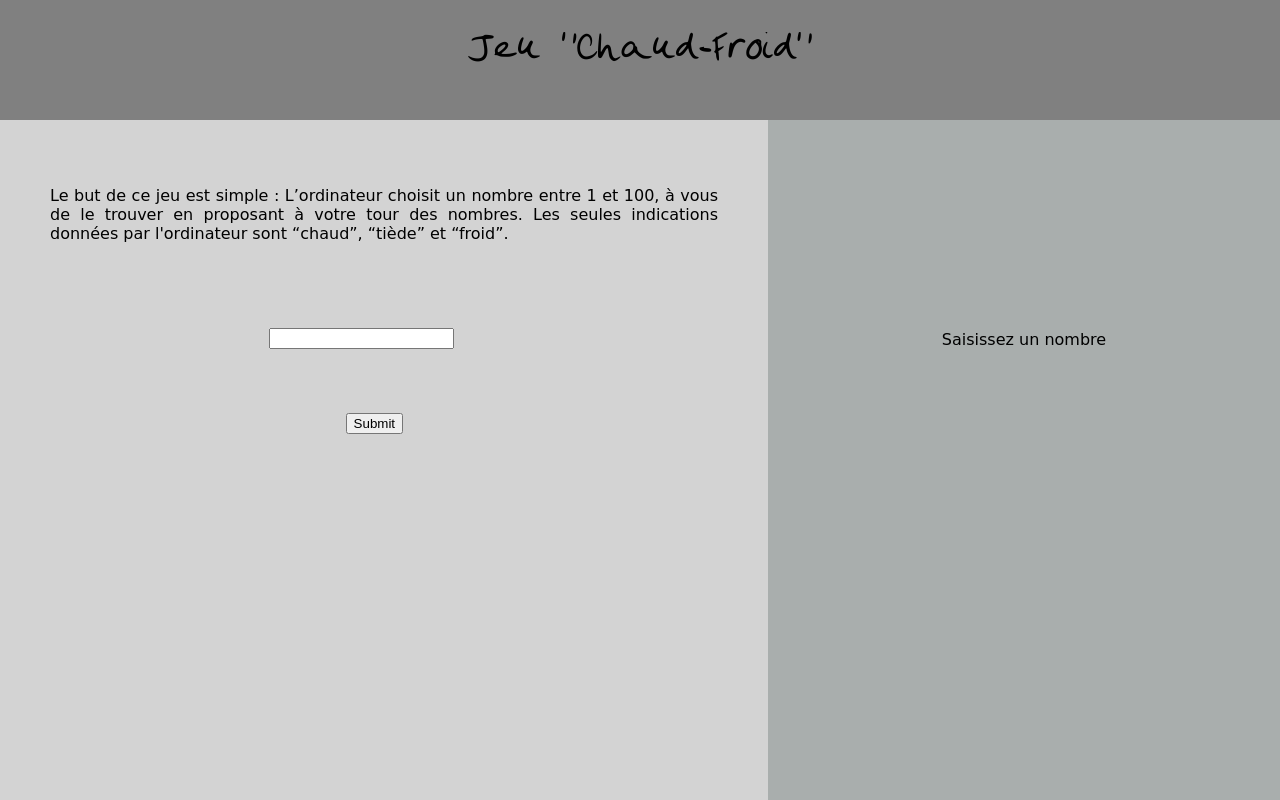
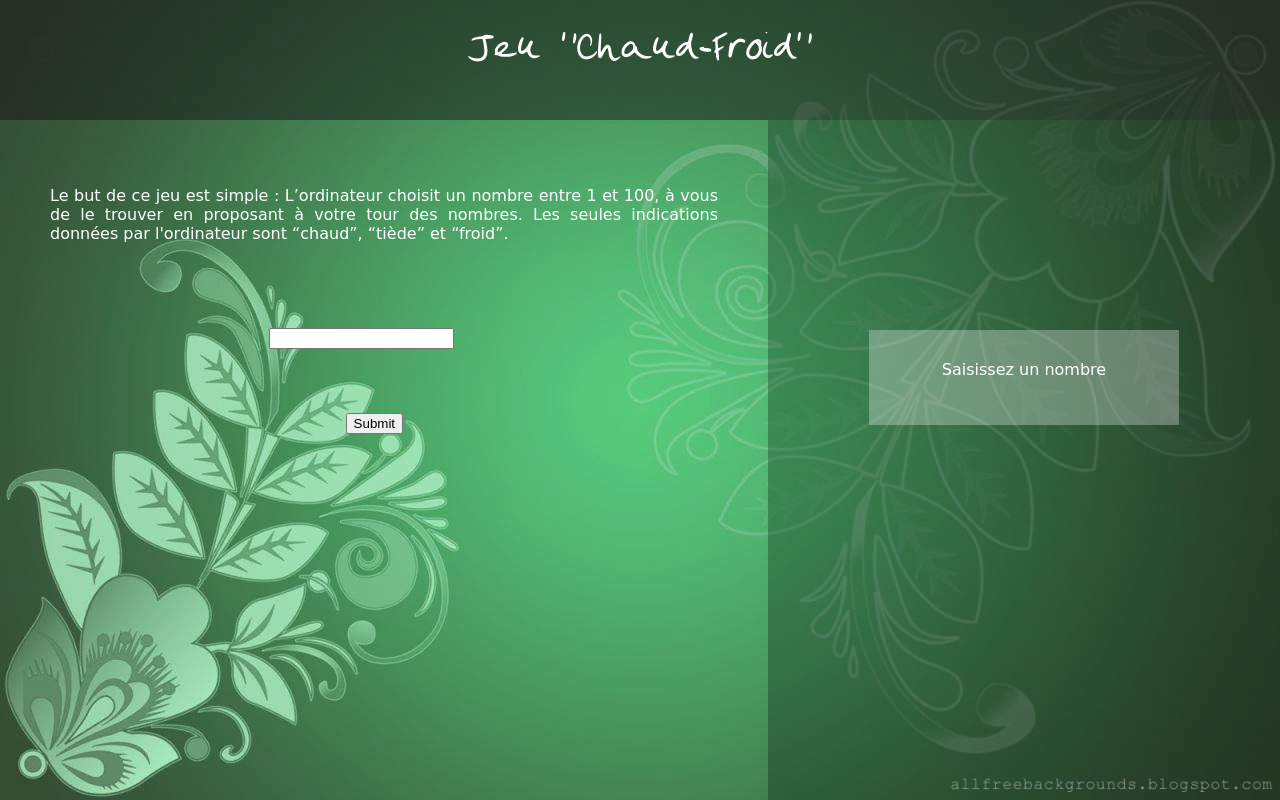
Before and after one commit to Arckangel/Js-HotCold, a plain HTML site: page index.html in a window 1280 px wide. Drawn offline with Linux system fonts and the light colour scheme.

Commit message:
Quatrieme modification

```diff
--- a/css/style.css
+++ b/css/style.css
@@ -4,6 +4,11 @@ body{
   width: 100%;
   height: 100%;
   font-family: cursive;
+  color: white;
+  background-image: url(../image/fond.jpg);
+  background-size: cover;
+  background-attachment: fixed;
+  background-repeat: no-repeat;
 }
 
 @font-face {
@@ -16,7 +21,7 @@ body{
 .titre{
   height: 15%;
   width: 100%;
-  background-color: grey;
+  background-color: rgba(45, 44, 44, 0.6);
   position: absolute;
   text-align: center;
 }
@@ -41,7 +46,7 @@ h1{
   width: 60%;
   height: 100%;
   float: left;
-  background-color: lightgrey;
+  background-color: rgba(160, 160, 162, 0.2);
   text-align: justify;
 }
 
@@ -65,12 +70,18 @@ h1{
   width: 40%;
   height: 100%;
   margin-left: 60%;
-  background-color: #A9AEAD;
+  position: absolute;
+  background-color: rgba(56, 57, 56, 0.4);
 }
 
 #indicateur{
   width: 250px;
+  height: 65px;
   margin: auto;
-  padding-top: 210px;
+  margin-top: 210px;
+  padding-top: 30px;
+  padding-left: 30px;
+  padding-right: 30px;
   text-align: center;
+  background-color: rgba(250, 250, 250, 0.3);
 }
--- a/js/javascript.js
+++ b/js/javascript.js
@@ -39,12 +39,11 @@ function Tester(){
   }
 
   if (nbEssai == 5) {
-    alert("Le nombre est comprit entre " + (nbIa-8) + " et " + (nbIa+11) + ".")
+    alert("Le nombre est compris entre " + (nbIa-8) + " et " + (nbIa+11) + ".")
   }
 
   if (diff != 0 && nbEssai ==10) {
     alert("Vous avez PERDU ! AH !! ");
-    console.log("Fin du script");
    location.reload();
   }
 }
```
Also changed, not shown: image/fond.jpg (added).
